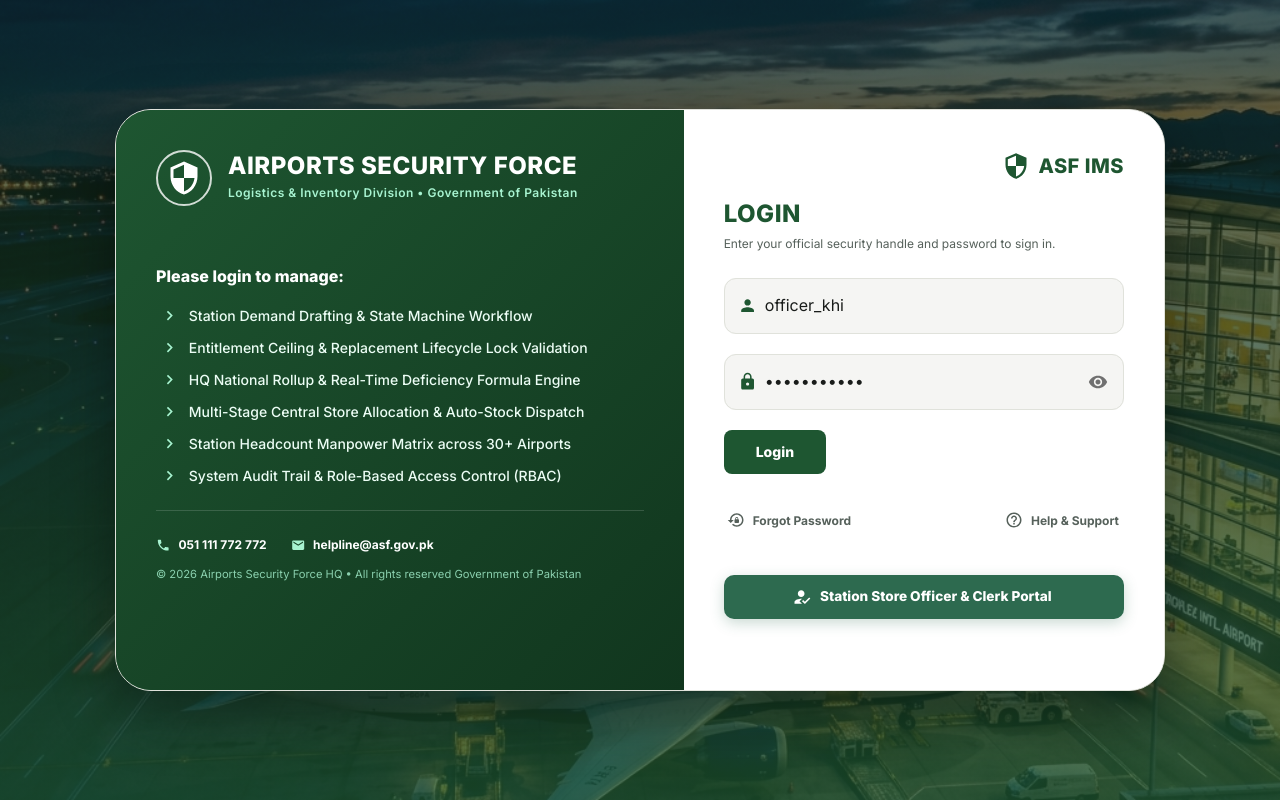
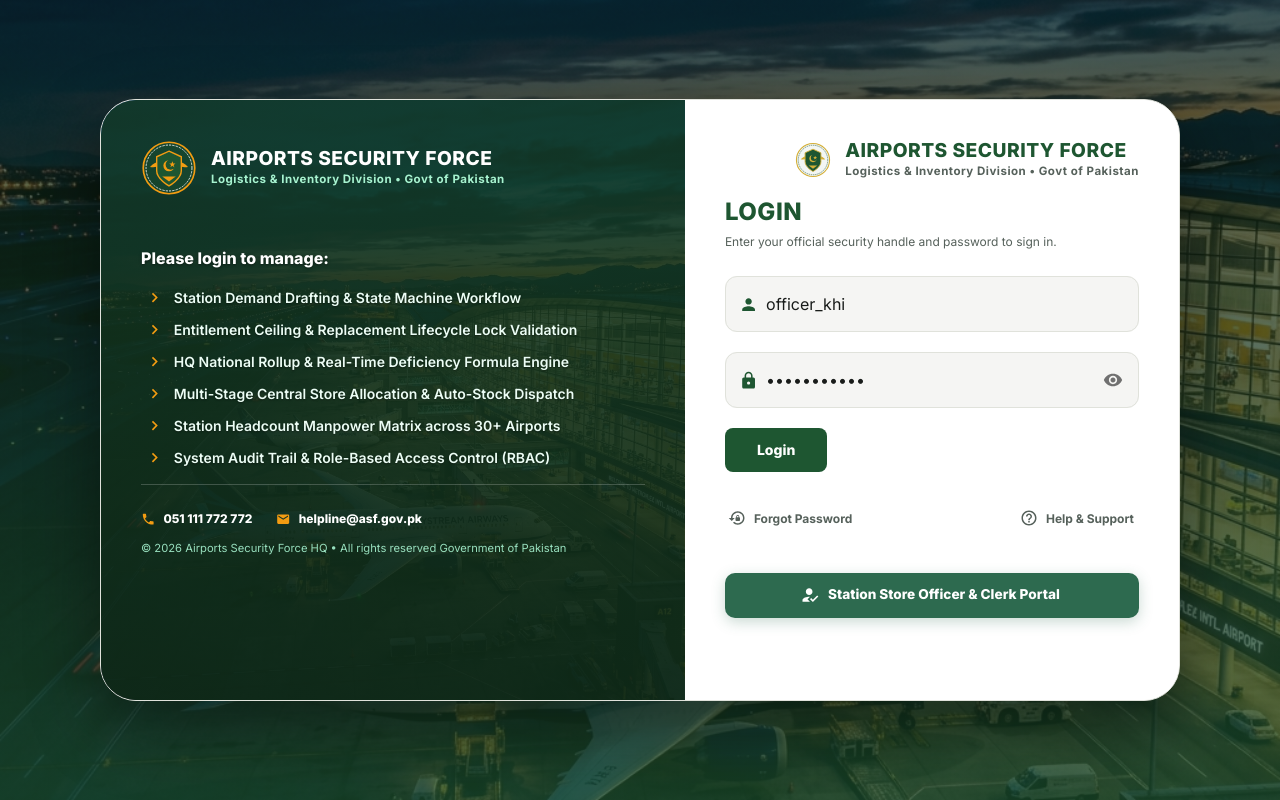
Before and after one commit to WAQASUMAR33/ASF, a Next.js app: page /login in a window 1280 px wide. Built offline with nearby package versions, Linux system fonts and the light colour scheme.

Commit message:
Add official ASF Logo Crest SVG component and airport image background overlay in left banner

```diff
--- a/src/app/(auth)/login/page.tsx
+++ b/src/app/(auth)/login/page.tsx
@@ -10,12 +10,10 @@
   Button,
   Alert,
   CircularProgress,
-  Avatar,
   Grid,
   InputAdornment,
   IconButton,
 } from '@mui/material';
-import SecurityIcon from '@mui/icons-material/Security';
 import PersonIcon from '@mui/icons-material/Person';
 import LockIcon from '@mui/icons-material/Lock';
 import PhoneIcon from '@mui/icons-material/Phone';
@@ -27,6 +25,7 @@
 import HelpOutlineIcon from '@mui/icons-material/HelpOutline';
 import LockResetIcon from '@mui/icons-material/LockReset';
 import HowToRegIcon from '@mui/icons-material/HowToReg';
+import AsfLogo from '@/components/ui/AsfLogo';
 
 export default function LoginPage() {
   const router = useRouter();
@@ -88,7 +87,7 @@
       sx={{
         minHeight: '100vh',
         width: '100%',
-        backgroundImage: `linear-gradient(rgba(15, 30, 20, 0.65), rgba(30, 86, 49, 0.75)), url(/airport-bg.png)`,
+        backgroundImage: `linear-gradient(rgba(10, 24, 15, 0.65), rgba(27, 77, 44, 0.75)), url(/airport-bg.png)`,
         backgroundSize: 'cover',
         backgroundPosition: 'center',
         backgroundRepeat: 'no-repeat',
@@ -102,56 +101,39 @@
         elevation={8}
         sx={{
           width: '100%',
-          maxWidth: 1050,
+          maxWidth: 1080,
           borderRadius: 3,
           overflow: 'hidden',
           bgcolor: '#ffffff',
-          boxShadow: '0 20px 60px rgba(0, 0, 0, 0.4)',
+          boxShadow: '0 24px 70px rgba(0, 0, 0, 0.45)',
         }}
       >
-        <Grid container minHeight={580}>
-          {/* Left Deep Forest Green Banner */}
+        <Grid container minHeight={600}>
+          {/* Left Deep Forest Green Banner with Airport Image Overlay */}
           <Grid
             item
             xs={12}
             md={6.5}
             sx={{
-              bgcolor: '#1e5631',
+              position: 'relative',
+              backgroundImage: `linear-gradient(rgba(20, 56, 32, 0.88), rgba(15, 42, 24, 0.94)), url(/airport-bg.png)`,
+              backgroundSize: 'cover',
+              backgroundPosition: 'center',
               color: '#ffffff',
               p: { xs: 3, sm: 5 },
               display: 'flex',
               flexDirection: 'column',
               justify: 'space-between',
-              position: 'relative',
-              backgroundImage: 'linear-gradient(135deg, #1e5631 0%, #11361e 100%)',
             }}
           >
-            {/* Top Branding Header */}
-            <Box sx={{ display: 'flex', alignItems: 'center', gap: 2, mb: 4 }}>
-              <Avatar
-                sx={{
-                  bgcolor: 'transparent',
-                  color: '#ffffff',
-                  border: '2px solid rgba(255, 255, 255, 0.8)',
-                  width: 56,
-                  height: 56,
-                }}
-              >
-                <SecurityIcon sx={{ fontSize: 36 }} />
-              </Avatar>
-              <Box>
-                <Typography variant="h5" sx={{ fontWeight: 900, letterSpacing: 0.5, lineHeight: 1.1 }}>
-                  AIRPORTS SECURITY FORCE
-                </Typography>
-                <Typography variant="caption" sx={{ color: '#a7f3d0', fontWeight: 600, letterSpacing: 0.5 }}>
-                  Logistics & Inventory Division • Government of Pakistan
-                </Typography>
-              </Box>
+            {/* Top ASF Official Crest Logo */}
+            <Box sx={{ mb: 4 }}>
+              <AsfLogo size={56} showText={true} light={true} />
             </Box>
 
             {/* Middle Feature Bullet Checklist */}
-            <Box sx={{ my: 3 }}>
-              <Typography variant="subtitle1" sx={{ fontWeight: 800, mb: 2, color: '#ffffff' }}>
+            <Box sx={{ my: 2 }}>
+              <Typography variant="subtitle1" sx={{ fontWeight: 800, mb: 2, color: '#ffffff', textShadow: '0 1px 3px rgba(0,0,0,0.5)' }}>
                 Please login to manage:
               </Typography>
 
@@ -165,8 +147,11 @@
                   'System Audit Trail & Role-Based Access Control (RBAC)',
                 ].map((item, idx) => (
                   <Box key={idx} sx={{ display: 'flex', alignItems: 'center', gap: 1.2 }}>
-                    <ChevronRightIcon sx={{ color: '#a7f3d0', fontSize: '1.2rem' }} />
-                    <Typography variant="body2" sx={{ color: '#ecfdf5', fontWeight: 500, fontSize: '0.875rem' }}>
+                    <ChevronRightIcon sx={{ color: '#f39c12', fontSize: '1.2rem' }} />
+                    <Typography
+                      variant="body2"
+                      sx={{ color: '#ecfdf5', fontWeight: 600, fontSize: '0.875rem', textShadow: '0 1px 2px rgba(0,0,0,0.4)' }}
+                    >
                       {item}
                     </Typography>
                   </Box>
@@ -175,18 +160,18 @@
             </Box>
 
             {/* Footer Helpline Contacts */}
-            <Box sx={{ pt: 3, borderTop: '1px solid rgba(255, 255, 255, 0.15)', display: 'flex', flexDirection: 'column', gap: 0.8 }}>
+            <Box sx={{ pt: 3, borderTop: '1px solid rgba(255, 255, 255, 0.2)', display: 'flex', flexDirection: 'column', gap: 0.8 }}>
               <Box sx={{ display: 'flex', alignItems: 'center', gap: 3 }}>
                 <Box sx={{ display: 'flex', alignItems: 'center', gap: 1 }}>
-                  <PhoneIcon sx={{ fontSize: '0.9rem', color: '#a7f3d0' }} />
-                  <Typography variant="caption" sx={{ color: '#ffffff', fontWeight: 700 }}>051 111 772 772</Typography>
+                  <PhoneIcon sx={{ fontSize: '0.9rem', color: '#f39c12' }} />
+                  <Typography variant="caption" sx={{ color: '#ffffff', fontWeight: 800 }}>051 111 772 772</Typography>
                 </Box>
                 <Box sx={{ display: 'flex', alignItems: 'center', gap: 1 }}>
-                  <EmailIcon sx={{ fontSize: '0.9rem', color: '#a7f3d0' }} />
-                  <Typography variant="caption" sx={{ color: '#ffffff', fontWeight: 700 }}>helpline@asf.gov.pk</Typography>
+                  <EmailIcon sx={{ fontSize: '0.9rem', color: '#f39c12' }} />
+                  <Typography variant="caption" sx={{ color: '#ffffff', fontWeight: 800 }}>helpline@asf.gov.pk</Typography>
                 </Box>
               </Box>
-              <Typography variant="caption" sx={{ color: '#a7f3d0', fontSize: '0.7rem', opacity: 0.8, mt: 0.5 }}>
+              <Typography variant="caption" sx={{ color: '#a7f3d0', fontSize: '0.7rem', opacity: 0.9, mt: 0.5 }}>
                 © 2026 Airports Security Force HQ • All rights reserved Government of Pakistan
               </Typography>
             </Box>
@@ -206,14 +191,9 @@
             }}
           >
             <Box>
-              {/* Form Top Brand Icon */}
+              {/* Form Top Logo Badge */}
               <Box sx={{ display: 'flex', justifyContent: 'flex-end', mb: 2 }}>
-                <Box sx={{ display: 'flex', alignItems: 'center', gap: 1 }}>
-                  <SecurityIcon sx={{ color: '#1e5631', fontSize: 28 }} />
-                  <Typography variant="h6" sx={{ fontWeight: 900, color: '#1e5631', letterSpacing: 0.5 }}>
-                    ASF IMS
-                  </Typography>
-                </Box>
+                <AsfLogo size={36} showText={true} light={false} />
               </Box>
 
               <Typography variant="h5" sx={{ fontWeight: 900, color: '#1e5631', letterSpacing: 0.5, mb: 0.5 }}>
--- /dev/null
+++ b/src/components/ui/AsfLogo.tsx
@@ -0,0 +1,92 @@
+import * as React from 'react';
+
+interface AsfLogoProps {
+  size?: number;
+  showText?: boolean;
+  light?: boolean;
+}
+
+export default function AsfLogo({ size = 52, showText = true, light = true }: AsfLogoProps) {
+  const primaryColor = light ? '#ffffff' : '#1e5631';
+  const goldColor = light ? '#f39c12' : '#d4af37';
+  const subColor = light ? '#a7f3d0' : '#56615b';
+
+  return (
+    <div style={{ display: 'flex', alignItems: 'center', gap: '14px' }}>
+      <svg
+        width={size}
+        height={size}
+        viewBox="0 0 100 100"
+        fill="none"
+        xmlns="http://www.w3.org/2000/svg"
+      >
+        {/* Outer Circular Ring */}
+        <circle cx="50" cy="50" r="46" stroke={goldColor} strokeWidth="3" fill={light ? "rgba(30, 86, 49, 0.4)" : "rgba(30, 86, 49, 0.05)"} />
+        <circle cx="50" cy="50" r="41" stroke={primaryColor} strokeWidth="1.5" strokeDasharray="4 2" />
+
+        {/* Wings Emblem Left & Right */}
+        <path
+          d="M 16 48 C 24 38, 38 36, 45 42 C 38 46, 26 50, 16 48 Z"
+          fill={goldColor}
+        />
+        <path
+          d="M 84 48 C 76 38, 62 36, 55 42 C 62 46, 74 50, 84 48 Z"
+          fill={goldColor}
+        />
+
+        {/* Center Security Shield */}
+        <path
+          d="M 50 20 L 72 30 V 55 C 72 70, 50 82, 50 82 C 50 82, 28 70, 28 55 V 30 L 50 20 Z"
+          fill="#1e5631"
+          stroke={goldColor}
+          strokeWidth="2.5"
+        />
+
+        {/* Crescent & Star / Security Key Inside Shield */}
+        <circle cx="50" cy="46" r="10" fill={goldColor} />
+        <circle cx="53" cy="44" r="9" fill="#1e5631" />
+
+        {/* Five Pointed Star */}
+        <polygon
+          points="56,38 57.5,42 61.5,42 58.2,44.5 59.5,48.5 56,46 52.5,48.5 53.8,44.5 50.5,42 54.5,42"
+          fill={goldColor}
+        />
+
+        {/* Bottom Sword / Protection Ribbon */}
+        <path
+          d="M 38 65 H 62 L 50 74 Z"
+          fill={goldColor}
+        />
+      </svg>
+
+      {showText && (
+        <div>
+          <div
+            style={{
+              fontWeight: 900,
+              fontSize: '1.2rem',
+              letterSpacing: '0.5px',
+              color: primaryColor,
+              lineHeight: 1.1,
+              fontFamily: 'Inter, sans-serif',
+            }}
+          >
+            AIRPORTS SECURITY FORCE
+          </div>
+          <div
+            style={{
+              fontSize: '0.72rem',
+              fontWeight: 700,
+              color: subColor,
+              letterSpacing: '0.5px',
+              fontFamily: 'Inter, sans-serif',
+              marginTop: '2px',
+            }}
+          >
+            Logistics & Inventory Division • Govt of Pakistan
+          </div>
+        </div>
+      )}
+    </div>
+  );
+}
```
